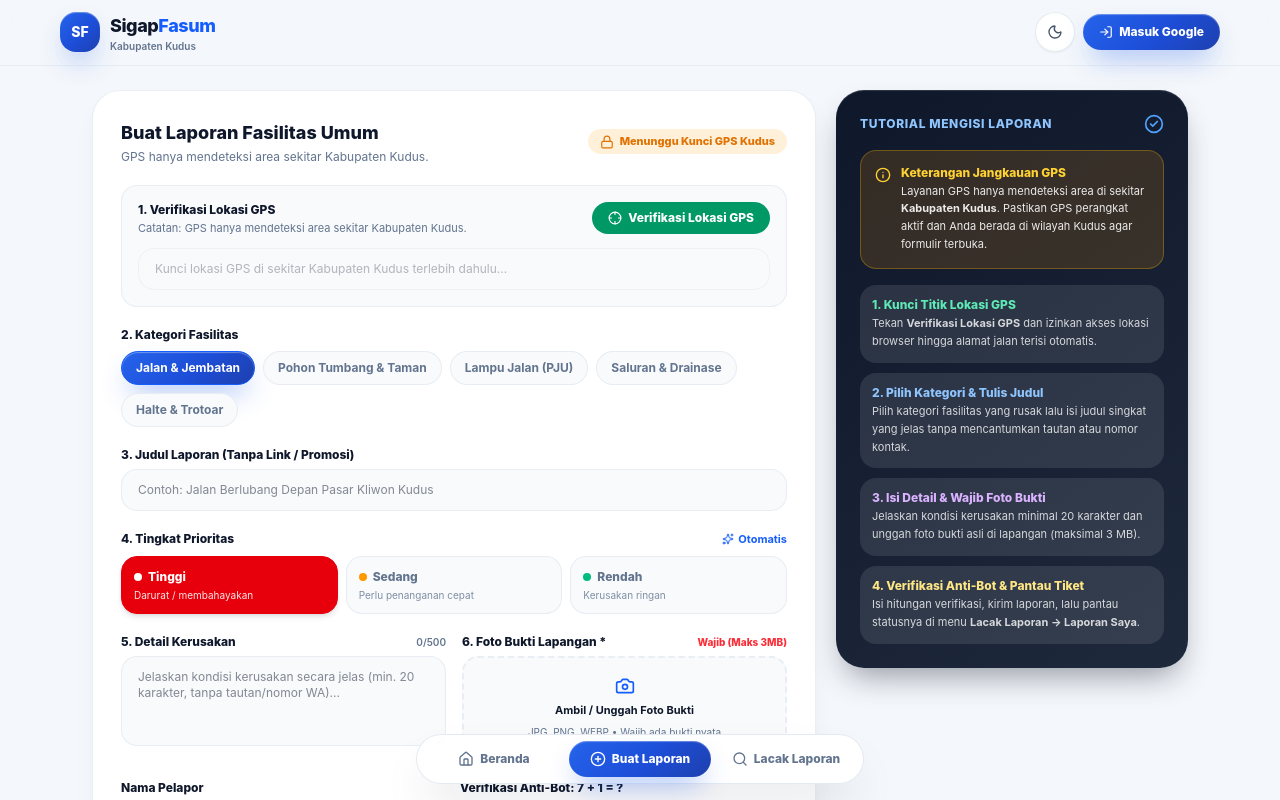
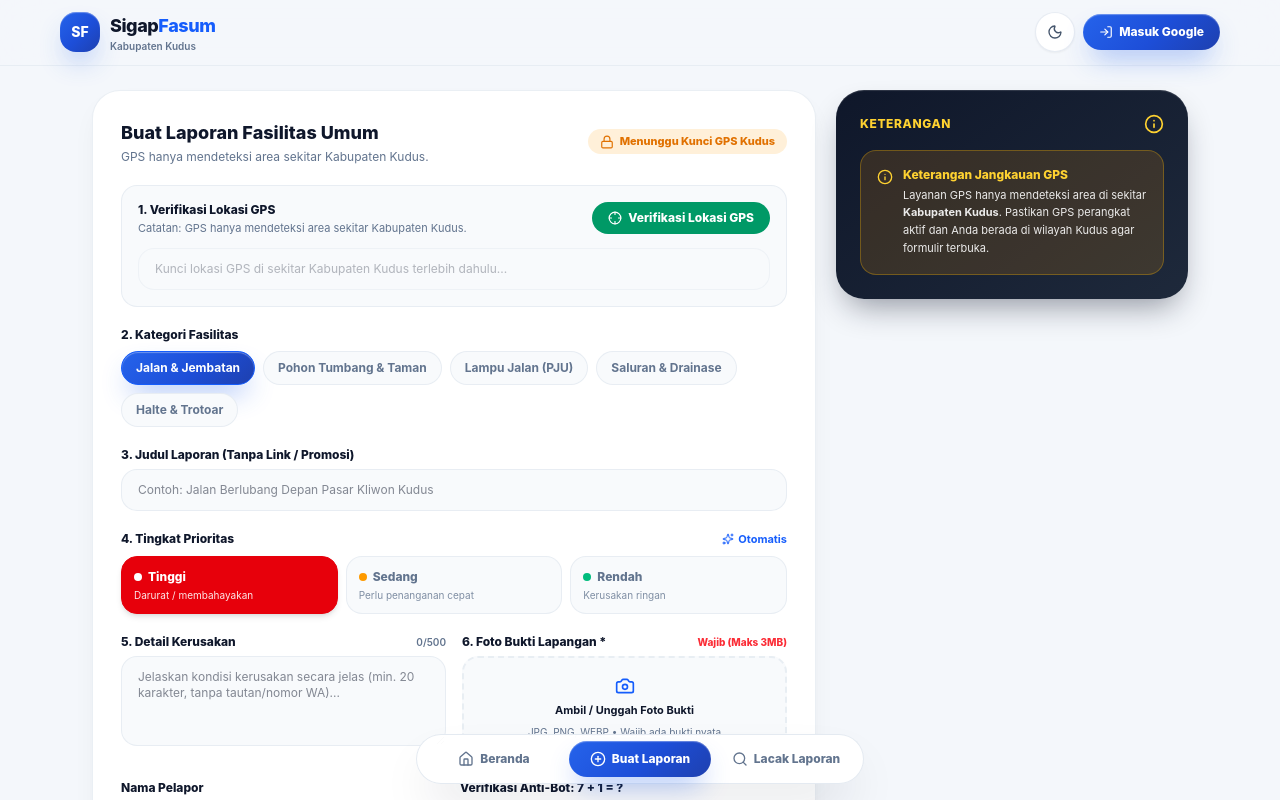
Before and after one commit to Khrspeed/sigapfasum-3d, a React (Vite) app: page / in a window 1280 px wide. Both pictures are taken after a click on the button "Buat Laporan Sekarang". Shown: the top 800 px of the page. Built offline with nearby package versions, Linux system fonts and the light colour scheme.

Commit message:
Hapus langkah tutorial dan sisakan keterangan jangkauan GPS Kudus

```diff
--- a/src/App.jsx
+++ b/src/App.jsx
@@ -945,7 +945,7 @@ export default function App() {
           </div>
         )}
 
-        {/* VIEW 2: FORM BUAT LAPORAN + TUTORIAL MENGISI LAPORAN */}
+        {/* VIEW 2: FORM BUAT LAPORAN + KETERANGAN JANGKAUAN GPS */}
         {menu === 'lapor' && (
           <div className="grid grid-cols-1 lg:grid-cols-12 gap-5">
             <form
@@ -1340,70 +1340,27 @@ export default function App() {
               </button>
             </form>
 
-            {/* Kolom Kanan: Tutorial Mengisi Laporan & Keterangan Jangkauan GPS */}
+            {/* Kolom Kanan: Keterangan Jangkauan GPS */}
             <div className="lg:col-span-4 space-y-5">
               <div className="bento-dark-3d rounded-[28px] p-6 text-white space-y-4">
                 <div className="flex items-center justify-between">
-                  <span className="text-xs font-extrabold uppercase tracking-wider text-blue-300">
-                    Tutorial Mengisi Laporan
+                  <span className="text-xs font-extrabold uppercase tracking-wider text-amber-300">
+                    Keterangan
                   </span>
-                  <CheckCircle2 className="w-5 h-5 text-blue-400" />
+                  <Info className="w-5 h-5 text-amber-300" />
                 </div>
 
                 {/* Keterangan Khusus Jangkauan GPS */}
-                <div className="p-3.5 rounded-2xl bg-amber-500/15 border border-amber-400/30 flex items-start gap-2.5 text-xs">
+                <div className="p-4 rounded-2xl bg-amber-500/15 border border-amber-400/30 flex items-start gap-2.5 text-xs">
                   <Info className="w-4 h-4 text-amber-300 shrink-0 mt-0.5" />
                   <div>
                     <p className="font-extrabold text-amber-300">
                       Keterangan Jangkauan GPS
                     </p>
-                    <p className="text-[11px] text-white/90 mt-0.5 leading-relaxed">
+                    <p className="text-[11px] text-white/90 mt-1 leading-relaxed">
                       Layanan GPS hanya mendeteksi area di sekitar{' '}
                       <strong>Kabupaten Kudus</strong>. Pastikan GPS perangkat aktif
                       dan Anda berada di wilayah Kudus agar formulir terbuka.
-                    </p>
-                  </div>
-                </div>
-
-                {/* Langkah-langkah Tutorial */}
-                <div className="space-y-2.5 text-xs">
-                  <div className="p-3 rounded-2xl bg-white/10">
-                    <p className="font-extrabold text-emerald-300">
-                      1. Kunci Titik Lokasi GPS
-                    </p>
-                    <p className="text-[11px] text-white/80 mt-0.5 leading-relaxed">
-                      Tekan <strong>Verifikasi Lokasi GPS</strong> dan izinkan akses
-                      lokasi browser hingga alamat jalan terisi otomatis.
-                    </p>
-                  </div>
-
-                  <div className="p-3 rounded-2xl bg-white/10">
-                    <p className="font-extrabold text-blue-300">
-                      2. Pilih Kategori & Tulis Judul
-                    </p>
-                    <p className="text-[11px] text-white/80 mt-0.5 leading-relaxed">
-                      Pilih kategori fasilitas yang rusak lalu isi judul singkat yang
-                      jelas tanpa mencantumkan tautan atau nomor kontak.
-                    </p>
-                  </div>
-
-                  <div className="p-3 rounded-2xl bg-white/10">
-                    <p className="font-extrabold text-purple-300">
-                      3. Isi Detail & Wajib Foto Bukti
-                    </p>
-                    <p className="text-[11px] text-white/80 mt-0.5 leading-relaxed">
-                      Jelaskan kondisi kerusakan minimal 20 karakter dan unggah foto
-                      bukti asli di lapangan (maksimal 3 MB).
-                    </p>
-                  </div>
-
-                  <div className="p-3 rounded-2xl bg-white/10">
-                    <p className="font-extrabold text-amber-200">
-                      4. Verifikasi Anti-Bot & Pantau Tiket
-                    </p>
-                    <p className="text-[11px] text-white/80 mt-0.5 leading-relaxed">
-                      Isi hitungan verifikasi, kirim laporan, lalu pantau statusnya di
-                      menu <strong>Lacak Laporan → Laporan Saya</strong>.
                     </p>
                   </div>
                 </div>
```
